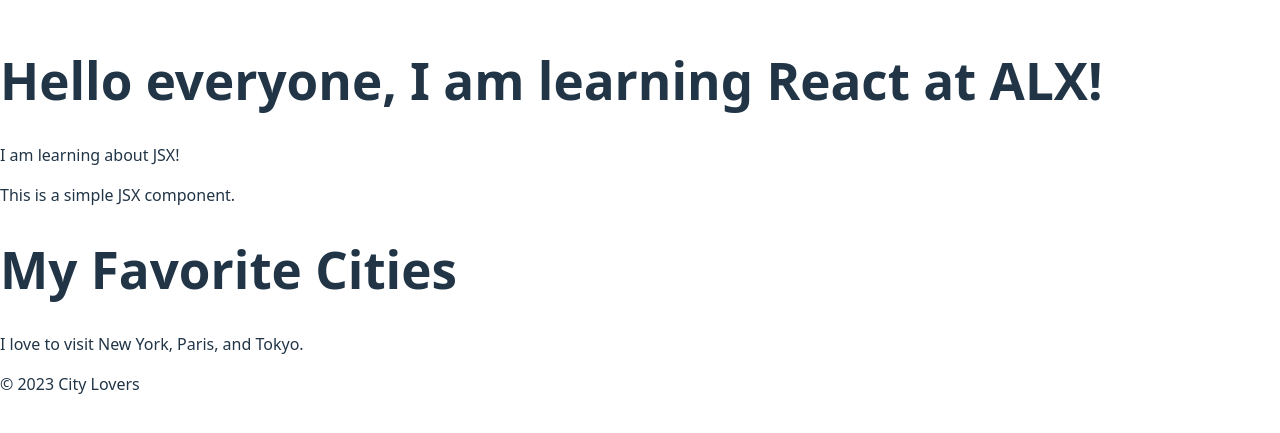
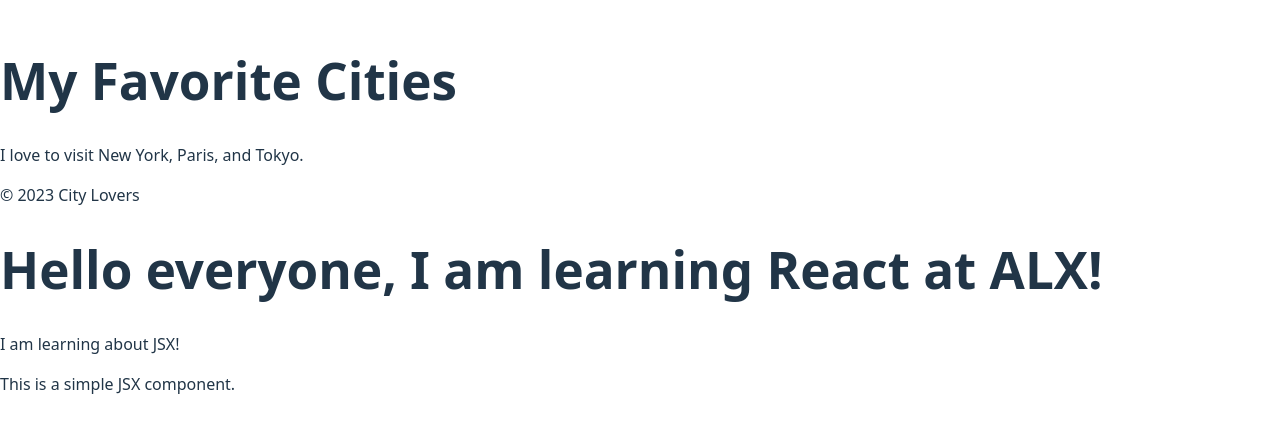
Before and after one commit to Abdull-one/alx-fe-reactjs, a React (Vite) app in the folder alx-react-app/: page / in a window 1280 px wide. Shown: the part 185-618 px from the top of the page. Built offline with nearby package versions, Linux system fonts and the light colour scheme.

Commit message:
Fix structure and imports for ALX checker

```diff
--- a/alx-react-app/src/App.jsx
+++ b/alx-react-app/src/App.jsx
@@ -1,15 +1,14 @@
-import WelcomeMessage from './components/WelcomeMessage';
 import Header from './Header';
 import MainContent from './MainContent';
 import Footer from './Footer';
-
+import WelcomeMessage from './components/WelcomeMessage';
 function App() {
   return (
     <>
-      <WelcomeMessage />
       <Header />
       <MainContent />
       <Footer />
+      <WelcomeMessage />
     </>
   );
 }
```
